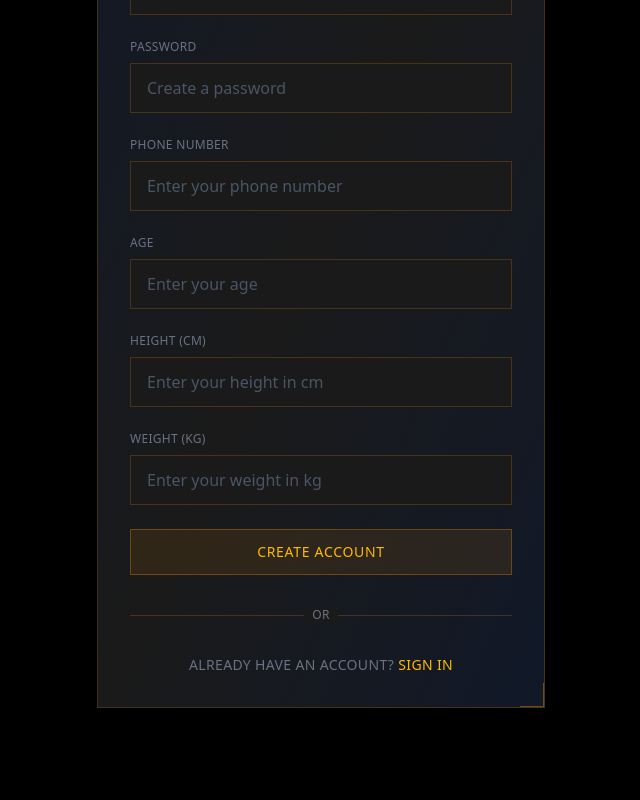
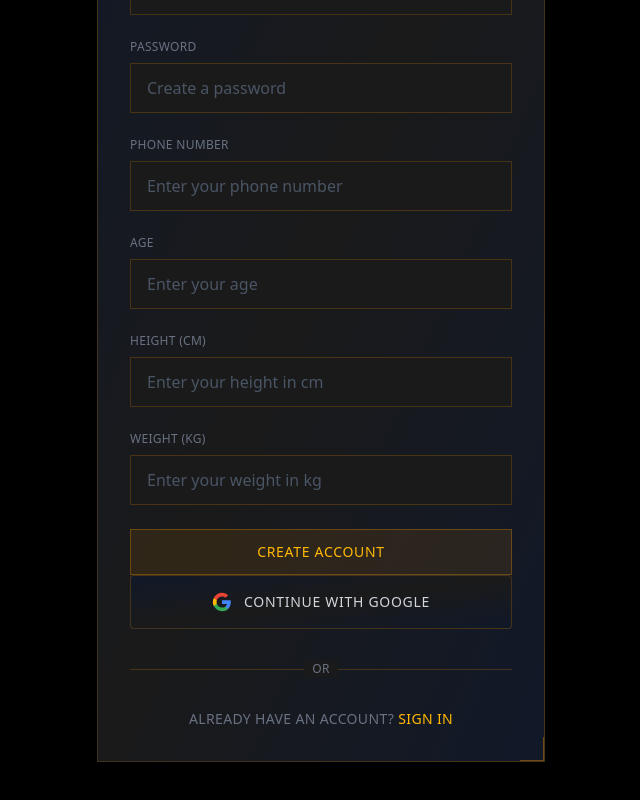
Before and after one commit to shanic474/Client-FullStack-final-Project, a React (Vite) app: page /register in a window 1280 px wide. Shown: the part 414-1214 px from the top of the page, without its empty margins (319-959 px from the left). Before the commit the page ends 1186 px from the top, so only its background shows below. Built offline with nearby package versions, Linux system fonts and the light colour scheme; no server answers.

Commit message:
google login

```diff
--- a/package.json
+++ b/package.json
@@ -10,11 +10,13 @@
     "lint": "eslint ."
   },
   "dependencies": {
+    "@react-oauth/google": "^0.13.4",
     "@tailwindcss/vite": "^4.1.17",
     "@tanstack/react-query": "^5.90.16",
     "axios": "^1.13.2",
     "dotenv": "^17.2.3",
     "formik": "^2.4.9",
+    "google-auth-library": "^10.5.0",
     "lazy": "^1.0.11",
     "react": "^19.2.0",
     "react-dom": "^19.2.0",
--- /dev/null
+++ b/src/components/googleSignIn/GoogleSignInButton.jsx
@@ -0,0 +1,45 @@
+const GoogleSignInButton = ({ text = "Continue with Google", login }) => {
+  const handleGoogleSignIn = () => {
+    // TODO: Implement Google OAuth
+    // This is where you'll add your Google OAuth logic
+    // Example: window.location.href = 'YOUR_BACKEND_GOOGLE_AUTH_URL';
+    console.log("Google Sign In clicked");
+  };
+
+  return (
+    <button
+      onClick={() => login()}
+      className="w-full px-6 py-4 bg-gradient-to-br from-gray-900 via-[#1a1a1a] to-gray-900 border border-amber-500/20 hover:border-amber-500/40 text-gray-300 hover:text-amber-400 rounded-sm font-light text-sm tracking-wider uppercase transition-all duration-500 flex items-center justify-center gap-3 group relative overflow-hidden"
+    >
+      {/* Corner accents */}
+      <div className="absolute top-0 left-0 w-4 h-4 border-t border-l border-amber-500/40 opacity-0 group-hover:opacity-100 transition-opacity duration-500"></div>
+      <div className="absolute top-0 right-0 w-4 h-4 border-t border-r border-amber-500/40 opacity-0 group-hover:opacity-100 transition-opacity duration-500"></div>
+      <div className="absolute bottom-0 left-0 w-4 h-4 border-b border-l border-amber-500/40 opacity-0 group-hover:opacity-100 transition-opacity duration-500"></div>
+      <div className="absolute bottom-0 right-0 w-4 h-4 border-b border-r border-amber-500/40 opacity-0 group-hover:opacity-100 transition-opacity duration-500"></div>
+
+      {/* Google Icon SVG */}
+      <svg className="w-5 h-5 relative z-10" viewBox="0 0 24 24" xmlns="http://www.w3.org/2000/svg">
+        <path
+          d="M22.56 12.25c0-.78-.07-1.53-.2-2.25H12v4.26h5.92c-.26 1.37-1.04 2.53-2.21 3.31v2.77h3.57c2.08-1.92 3.28-4.74 3.28-8.09z"
+          fill="#4285F4"
+        />
+        <path
+          d="M12 23c2.97 0 5.46-.98 7.28-2.66l-3.57-2.77c-.98.66-2.23 1.06-3.71 1.06-2.86 0-5.29-1.93-6.16-4.53H2.18v2.84C3.99 20.53 7.7 23 12 23z"
+          fill="#34A853"
+        />
+        <path
+          d="M5.84 14.09c-.22-.66-.35-1.36-.35-2.09s.13-1.43.35-2.09V7.07H2.18C1.43 8.55 1 10.22 1 12s.43 3.45 1.18 4.93l2.85-2.22.81-.62z"
+          fill="#FBBC05"
+        />
+        <path
+          d="M12 5.38c1.62 0 3.06.56 4.21 1.64l3.15-3.15C17.45 2.09 14.97 1 12 1 7.7 1 3.99 3.47 2.18 7.07l3.66 2.84c.87-2.6 3.3-4.53 6.16-4.53z"
+          fill="#EA4335"
+        />
+      </svg>
+
+      <span className="relative z-10">{text}</span>
+    </button>
+  );
+};
+
+export default GoogleSignInButton;
--- /dev/null
+++ b/src/components/googleSignIn/useGoogleLoginHandler.jsx
@@ -0,0 +1,41 @@
+import { useGoogleLogin } from "@react-oauth/google";
+import { GoogleLoginAuth } from "../../components/hooks/GoogleLoginAuth.jsx";
+import { useAuthStore } from "../../store/auth.store.jsx";
+import { useNavigate } from "react-router-dom";
+import { toast } from "react-toastify";
+
+/**
+ * Custom hook to handle Google login.
+ * Returns a `login` function to attach to a button.
+ */
+export const useGoogleLoginHandler = () => {
+  const { verifyCookie } = useAuthStore();
+  const { loginWithGoogle } = GoogleLoginAuth();
+  const navigate = useNavigate();
+
+  const login = useGoogleLogin({
+    flow: "auth-code",
+
+    onSuccess: async (codeResponse) => {
+      try {
+        // 1️⃣ Send code to backend
+        await loginWithGoogle(codeResponse);
+
+        // 2️⃣ Refresh Zustand user from cookie
+        await verifyCookie();
+
+        toast.success("Logged in with Google");
+        navigate("/");
+      } catch (err) {
+        console.error(err);
+        toast.error("Google login failed");
+      }
+    },
+
+    onError: () => {
+      toast.error("Google login failed");
+    },
+  });
+
+  return login;
+};
--- /dev/null
+++ b/src/components/hooks/GoogleLoginAuth.jsx
@@ -0,0 +1,15 @@
+import axios from "axios";
+
+export function GoogleLoginAuth() {
+  async function loginWithGoogle(codeResponse) {
+    const { data } = await axios.post(
+      `${import.meta.env.VITE_SERVER_URL}/auth/google-login`,
+      { code: codeResponse.code },
+      { withCredentials: true }
+    );
+
+    return data;
+  }
+
+  return { loginWithGoogle };
+}
--- a/src/main.jsx
+++ b/src/main.jsx
@@ -2,10 +2,15 @@ import { createRoot } from "react-dom/client";
 import "./index.css";
 import App from "./App.jsx";
 import { ThemeProvider } from './context/ThemeContext'
+import { GoogleOAuthProvider } from '@react-oauth/google';
+
+const googleClientId = import.meta.env.VITE_GOOGLE_CLIENT_ID;
 
 
 createRoot(document.getElementById("root")).render(
+  <GoogleOAuthProvider clientId={googleClientId}>
   <ThemeProvider>
     <App />
   </ThemeProvider>
+  </GoogleOAuthProvider>
 );
--- a/src/pages/loginPage/LoginPage.jsx
+++ b/src/pages/loginPage/LoginPage.jsx
@@ -1,22 +1,16 @@
-import Navbar from '../../components/NAV/Navbar';
-import FormContainer from '../../components/shared/FormContainer';
-import FormHeader from '../../components/shared/FormHeader';
-import FormDivider from '../../components/shared/FormDivider';
-import FormLink from '../../components/shared/FormLink';
-import LoginForm from './components/LoginForm';
-import { useNavigate } from "react-router-dom";
+import Navbar from "../../components/NAV/Navbar";
+import FormContainer from "../../components/shared/FormContainer";
+import FormHeader from "../../components/shared/FormHeader";
+import FormDivider from "../../components/shared/FormDivider";
+import FormLink from "../../components/shared/FormLink";
+import LoginForm from "./components/LoginForm";
+import GoogleSignInButton from "../../components/googleSignIn/GoogleSignInButton.jsx";
 import { useAuthStore } from "../../store/auth.store.jsx";
-import { useEffect } from 'react';
+import { useEffect } from "react";
+import { useGoogleLoginHandler } from "../../components/googleSignIn/useGoogleLoginHandler.jsx";
 
 const LoginPage = () => {
-   const navigate = useNavigate();
-  const { isAuthUser, user } = useAuthStore();
-
-
-
-  useEffect(() => {
-    if (user)  navigate("/");
-  }, [isAuthUser, user]);
+  const login = useGoogleLoginHandler();
 
   return (
     <div className="min-h-screen bg-black">
@@ -24,7 +18,15 @@ const LoginPage = () => {
       <FormContainer>
         <FormHeader title="Login" subtitle="Welcome Back" />
         <LoginForm />
+
+        {/* Google Sign In */}
+        <GoogleSignInButton
+          text="Continue with Google"
+          login={login}
+        />
+
         <FormDivider />
+
         <FormLink
           to="/register"
           text="Don't have an account?"
--- a/src/pages/registerPage/RegisterPage.jsx
+++ b/src/pages/registerPage/RegisterPage.jsx
@@ -1,17 +1,23 @@
-import Navbar from '../../components/NAV/Navbar.jsx';
-import FormContainer from '../../components/shared/FormContainer';
-import FormHeader from '../../components/shared/FormHeader';
-import FormDivider from '../../components/shared/FormDivider';
-import FormLink from '../../components/shared/FormLink';
-import RegisterForm from './components/RegisterForm';
+import Navbar from "../../components/NAV/Navbar.jsx";
+import FormContainer from "../../components/shared/FormContainer";
+import FormHeader from "../../components/shared/FormHeader";
+import FormDivider from "../../components/shared/FormDivider";
+import FormLink from "../../components/shared/FormLink";
+import RegisterForm from "./components/RegisterForm";
+import GoogleSignInButton from "../../components/googleSignIn/GoogleSignInButton.jsx";
+import { useGoogleLoginHandler } from "../../components/googleSignIn/useGoogleLoginHandler.jsx";
+import { useAuthStore } from "../../store/auth.store.jsx";
 
 const RegisterPage = () => {
+  const login = useGoogleLoginHandler();
   return (
     <div className="min-h-screen bg-black">
       <Navbar />
       <FormContainer>
         <FormHeader title="Register" subtitle="Create Your Account" />
         <RegisterForm />
+        {/* Google Sign In */}
+        <GoogleSignInButton text="Continue with Google" login={login} />
         <FormDivider />
         <FormLink
           to="/login"
--- a/src/store/auth.store.jsx
+++ b/src/store/auth.store.jsx
@@ -5,7 +5,7 @@ import { useCartStore } from "./cart.store.jsx";
 
 export const useAuthStore = create((set) => ({
   user: null,
-  isAuthUser: null,
+  isAuthUser: false,
 
 
   verifyCookie: async () => {
```
Also changed, not shown: 1 other file (tests, documents, lock files or other folders).
